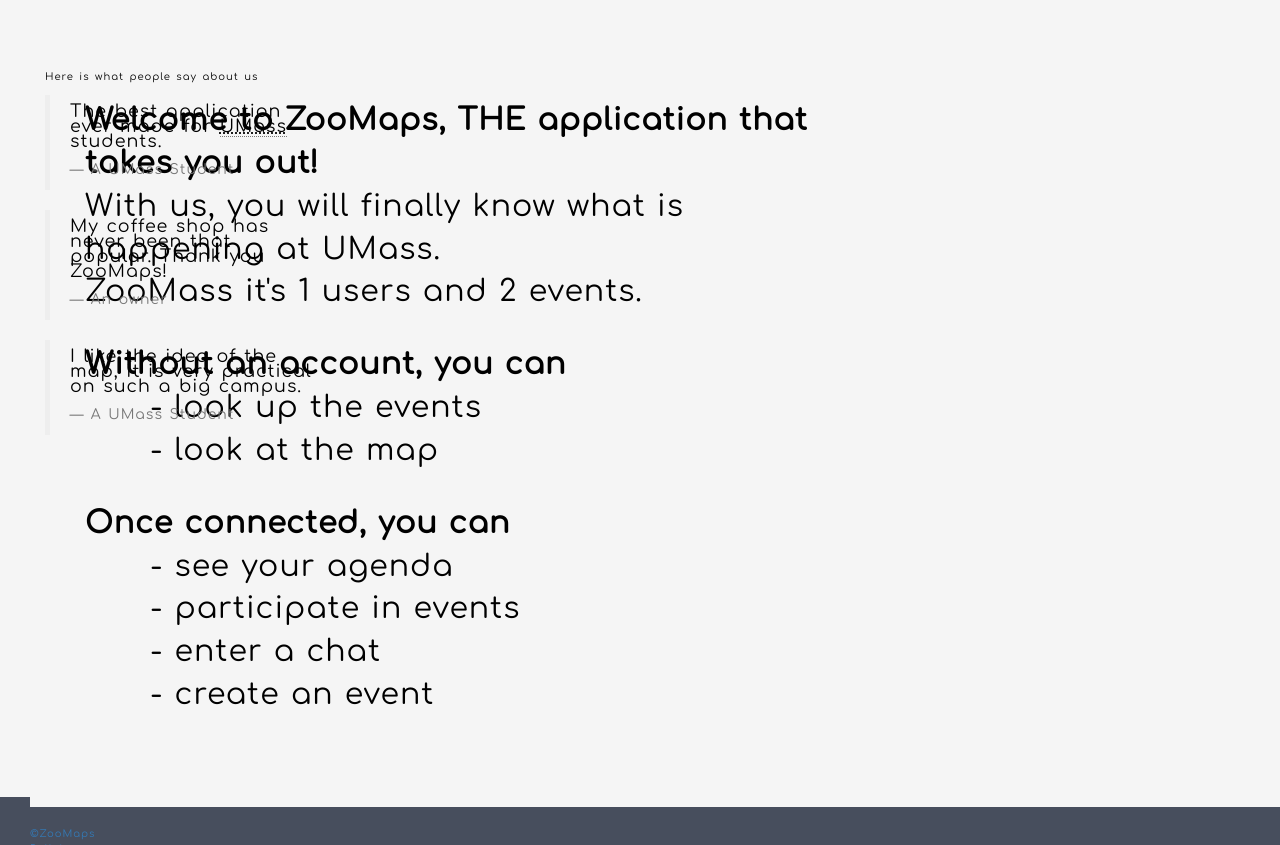
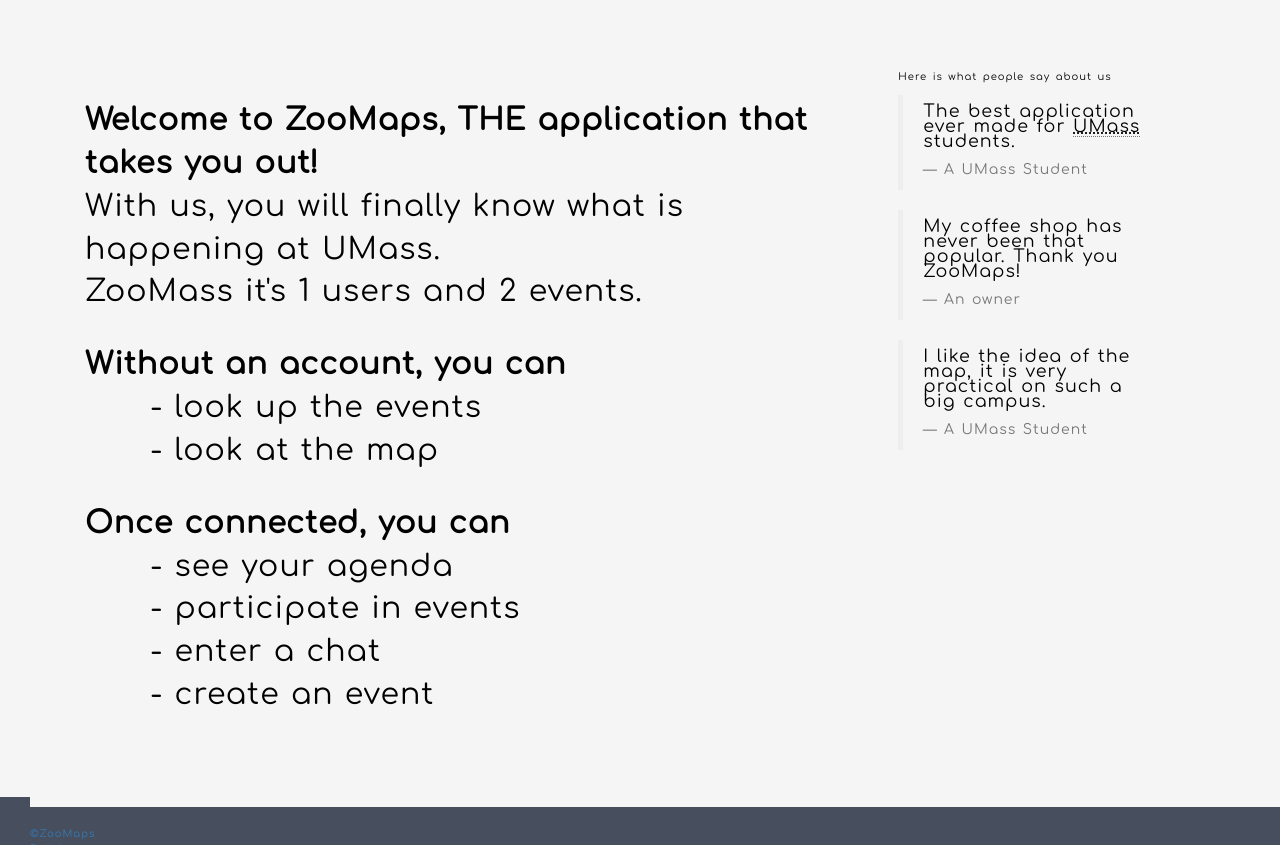
Before and after one commit to m3gan3/ZooMaps, a Django app: page /ZooMaps/ in a window 1280 px wide. Shown: the part 69-914 px from the top of the page. Run offline with Django 3.2, Linux system fonts and the light colour scheme; data comes from the database, SQL or seed files in the repository; some libraries are stand-ins or nearby versions.

Commit message:
Fixed the overflow issues on the home and account pages.

```diff
--- a/project2/GTech/ZooMaps/templates/ZooMaps/account.html
+++ b/project2/GTech/ZooMaps/templates/ZooMaps/account.html
@@ -1,6 +1,6 @@
 {% extends "base_generic.html" %}
   	{% block leftbar %}
-  		<div class="col-md-2">
+  		<div class="col-md-3">
   			<p><a href="ZooMapsMyAccount.html">G-Tech</a></p>
   			<p class="logged"><a href="#">My future events</a></p>
   			<p class="logged"><a href="#">My past events</a></p>
@@ -26,7 +26,7 @@
   	{% endblock %}
 
   	{% block rightbar %}
-  		<div class="col-md-3 right">
+  		<div class="col-md-2">
   			<p> Your upcoming events </p>
   			<ul>
   				<li><a href="ZooMapsEvent.html">Chess &amp; Coffee, on Monday</a></li>
--- a/project2/GTech/ZooMaps/templates/ZooMaps/user_list.html
+++ b/project2/GTech/ZooMaps/templates/ZooMaps/user_list.html
@@ -1,6 +1,6 @@
 {% extends "base_generic.html" %}
   	{% block leftbar %}
-  		<div class="col-md-2">
+  		<div class="col-md-3">
   			<p><a href="{% url 'account' %}">G-Tech</a></p>
   			<p class="logged"><a href="#">My future events</a></p>
   			<p class="logged"><a href="#">My past events</a></p>
@@ -32,7 +32,7 @@
   	{% endblock %}
 
   	{% block rightbar %}
-  		<div class="col-md-3 right">
+  		<div class="col-md-2">
   			<p> Your upcoming events </p>
   			<ul>
 
--- a/project2/GTech/ZooMaps/templates/index.html
+++ b/project2/GTech/ZooMaps/templates/index.html
@@ -18,7 +18,7 @@
   	{% endblock %}
 
   	{% block rightbar %}
-  		<div class="col-md-3 right">
+  		<div class="col-md-3">
   			<p> Here is what people say about us</p>
   			<blockquote>
     			<p>The best application ever made for <abbr title="Universiy of Massachussets">UMass</abbr> students.</p>
```
